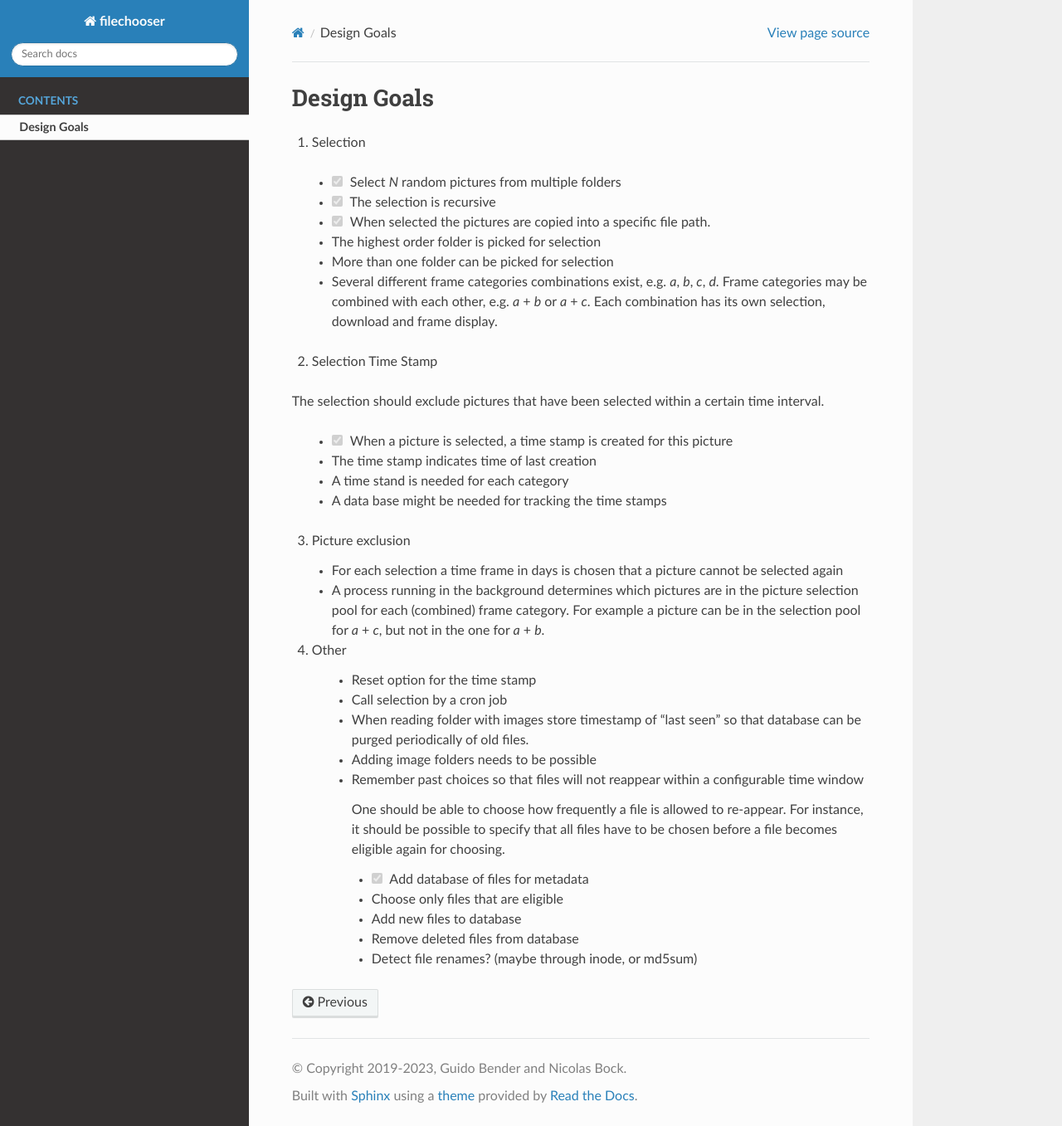
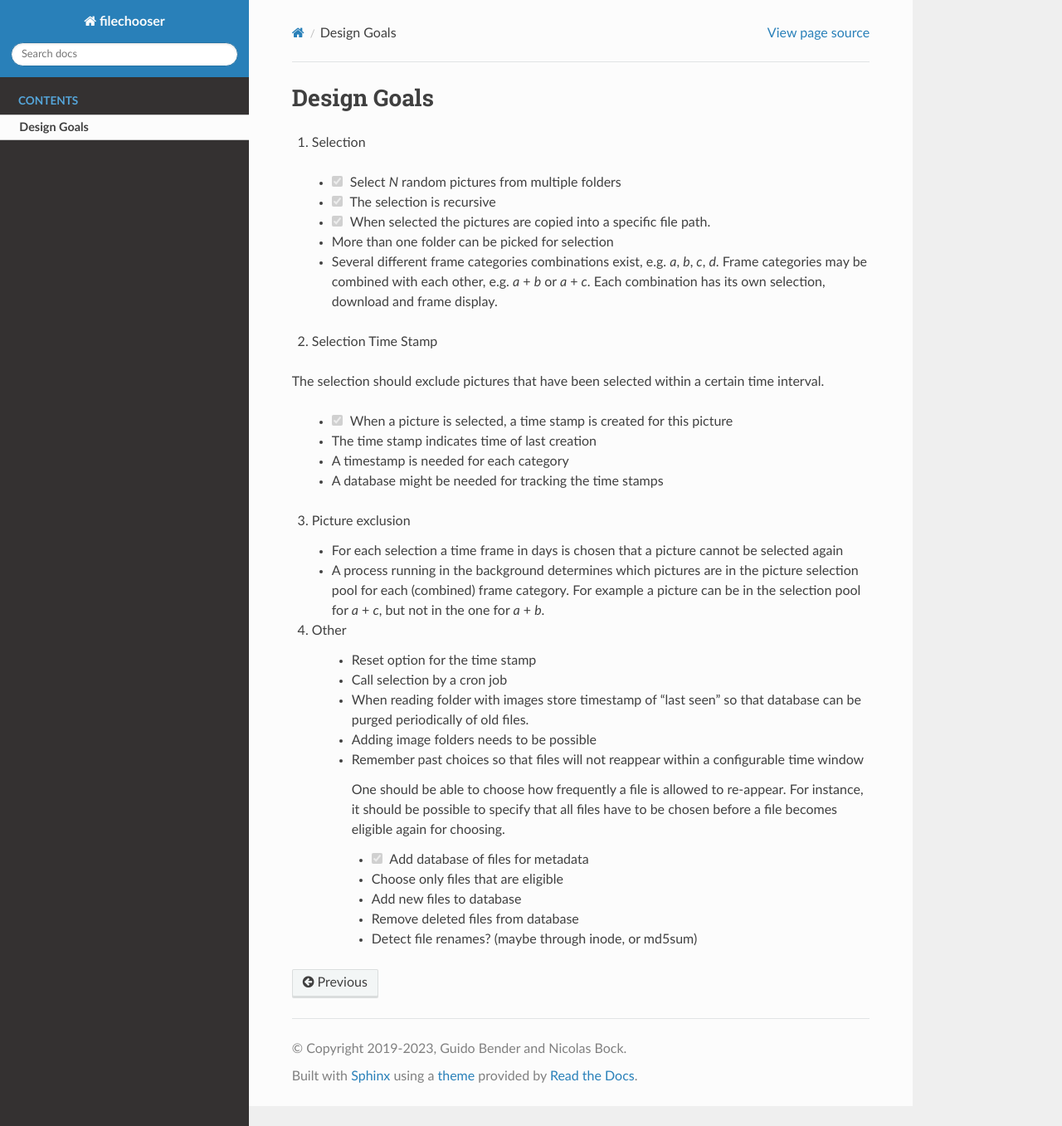
Before and after one commit to nicolasbock/filechooser, a Sphinx documentation site: the page built from docs/design_goals.rst, in a window 1280 px wide and 1357 px high. Shown: the whole window at 83% size. Built offline with Sphinx 7.4.7 and the Read the Docs theme 2.0.0, drawn with Linux system fonts in a browser that asks for light colours.

Commit message:
Small edits for design goals
Signed-off-by: Nicolas Bock <nicolasbock@gmail.com>

```diff
--- a/docs/design_goals.rst
+++ b/docs/design_goals.rst
@@ -26,7 +26,6 @@ Design Goals
   - |check_| Select `N` random pictures from multiple folders
   - |check_| The selection is recursive
   - |check_| When selected the pictures are copied into a specific file path.
-  - The highest order folder is picked for selection
   - More than one folder can be picked for selection
   - Several different frame categories combinations exist, e.g. `a`,
     `b`, `c`, `d`. Frame categories may be combined with each other,
@@ -41,8 +40,8 @@ certain time interval.
    - |check_| When a picture is selected, a time stamp is created for this
      picture
    - The time stamp indicates time of last creation
-   - A time stand is needed for each category
-   - A data base might be needed for tracking the time stamps
+   - A timestamp is needed for each category
+   - A database might be needed for tracking the time stamps
 
 3. Picture exclusion
 
```
